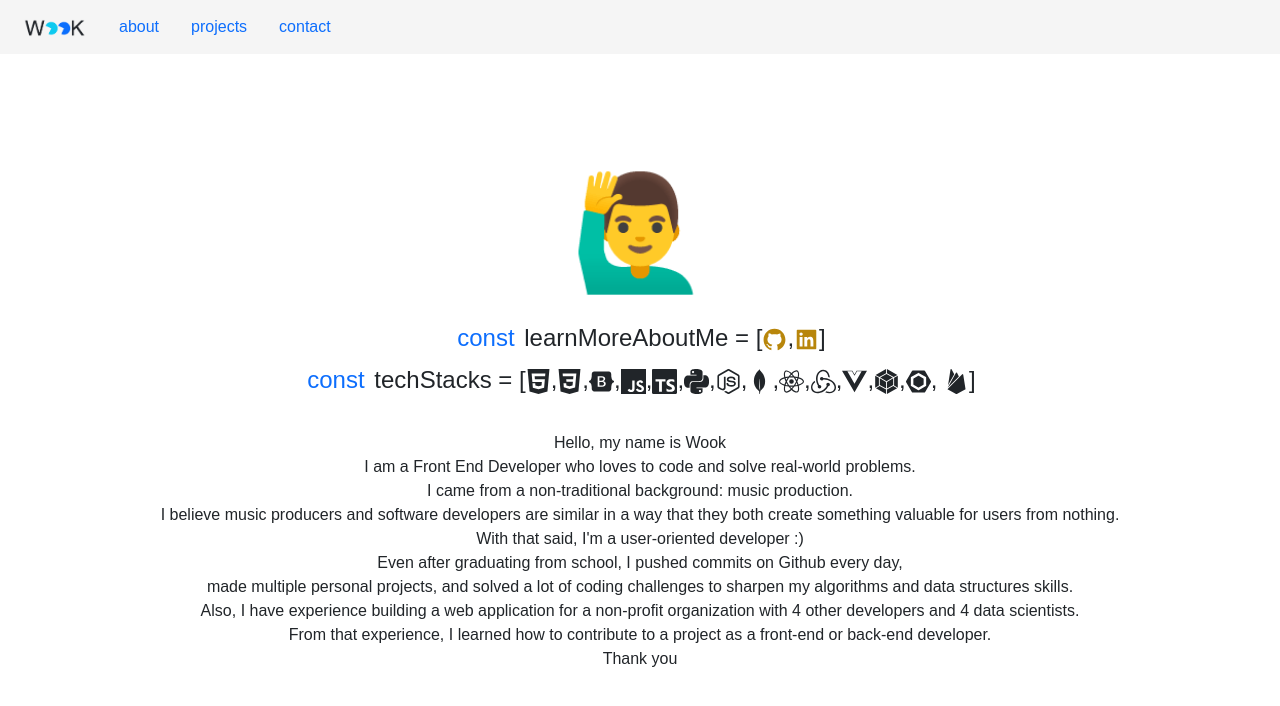
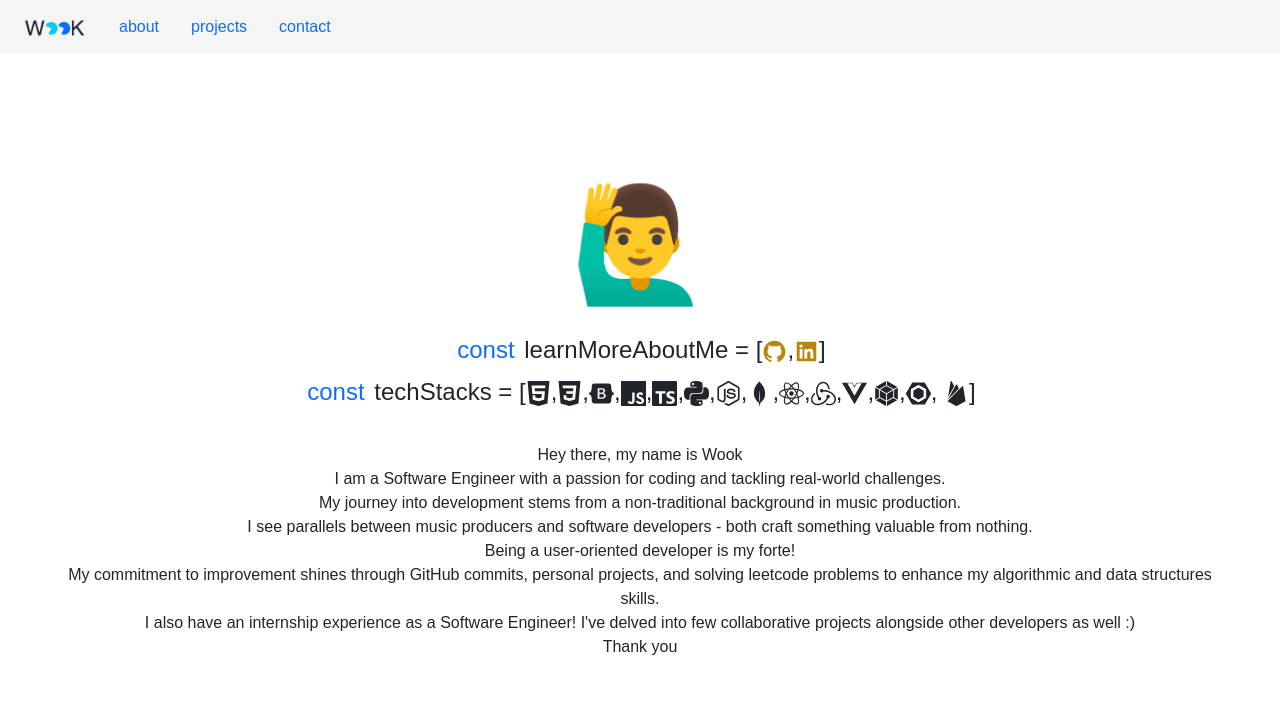
Before and after one commit to lbu0413/wook-website-v2, a React (Create React App) app: page /about in a window 1280 px wide. Shown: the top 706 px of the page. Built offline with nearby package versions, Linux system fonts and the light colour scheme.

Commit message:
new introduction under About page

```diff
--- a/src/components/About.js
+++ b/src/components/About.js
@@ -130,34 +130,29 @@ const About = () => {
         </span>
       </StyleIcons>
       <StyleArticle>
-        <article>Hello, my name is Wook</article>
+        <article>Hey there, my name is Wook</article>
         <article>
-          I am a Front End Developer who loves to code and solve real-world
-          problems.
+          I am a Software Engineer with a passion for coding and tackling
+          real-world challenges.
         </article>
         <article>
-          I came from a non-traditional background: music production.
+          My journey into development stems from a non-traditional background in
+          music production.
         </article>
         <article>
-          I believe music producers and software developers are similar in a way
-          that they both create something valuable for users from nothing.
+          I see parallels between music producers and software developers - both
+          craft something valuable from nothing.
         </article>
-        <article>With that said, I'm a user-oriented developer :)</article>
+        <article>Being a user-oriented developer is my forte!</article>
         <article>
-          Even after graduating from school, I pushed commits on Github every
-          day,
+          My commitment to improvement shines through GitHub commits, personal
+          projects, and solving leetcode problems to enhance my algorithmic and
+          data structures skills.
         </article>
         <article>
-          made multiple personal projects, and solved a lot of coding challenges
-          to sharpen my algorithms and data structures skills.
-        </article>
-        <article>
-          Also, I have experience building a web application for a non-profit
-          organization with 4 other developers and 4 data scientists.
-        </article>
-        <article>
-          From that experience, I learned how to contribute to a project as a
-          front-end or back-end developer.
+          I also have an internship experience as a Software Engineer! I've
+          delved into few collaborative projects alongside other developers as
+          well :)
         </article>
         <article>Thank you</article>
       </StyleArticle>
```
